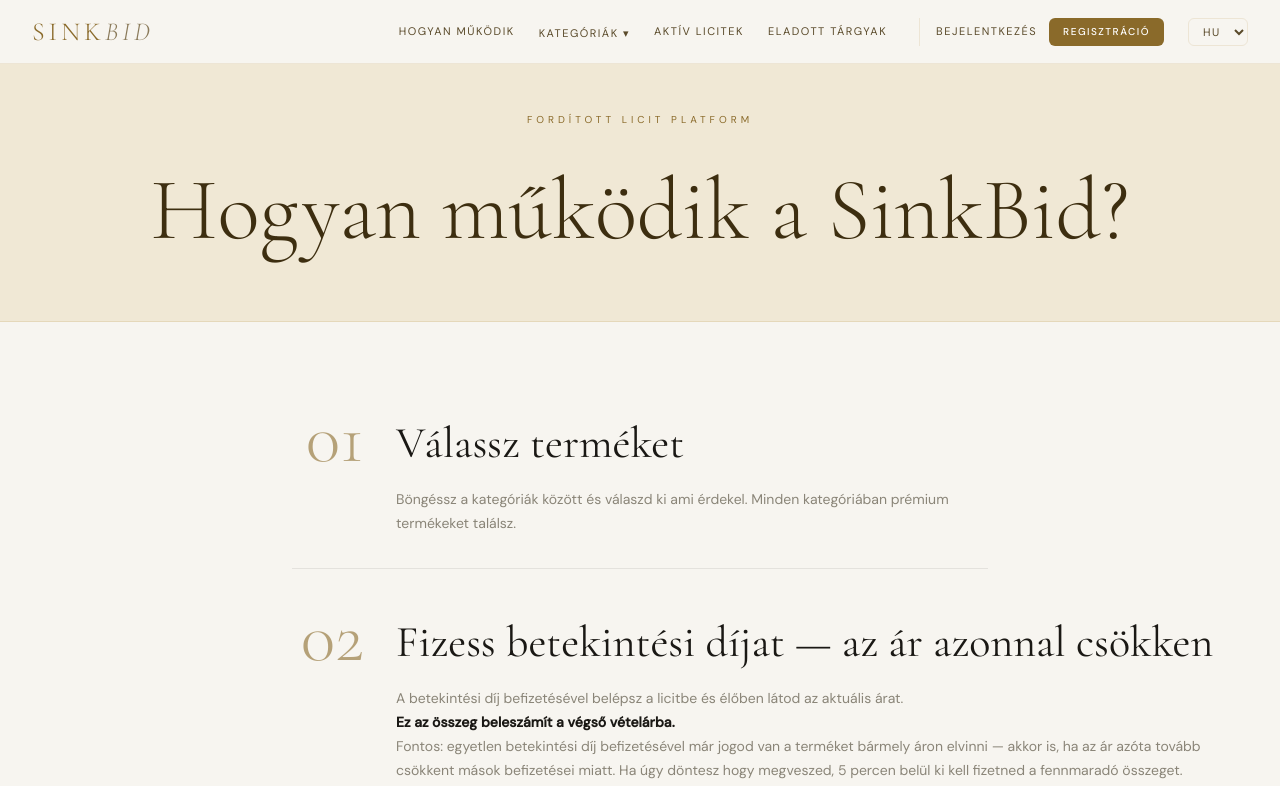
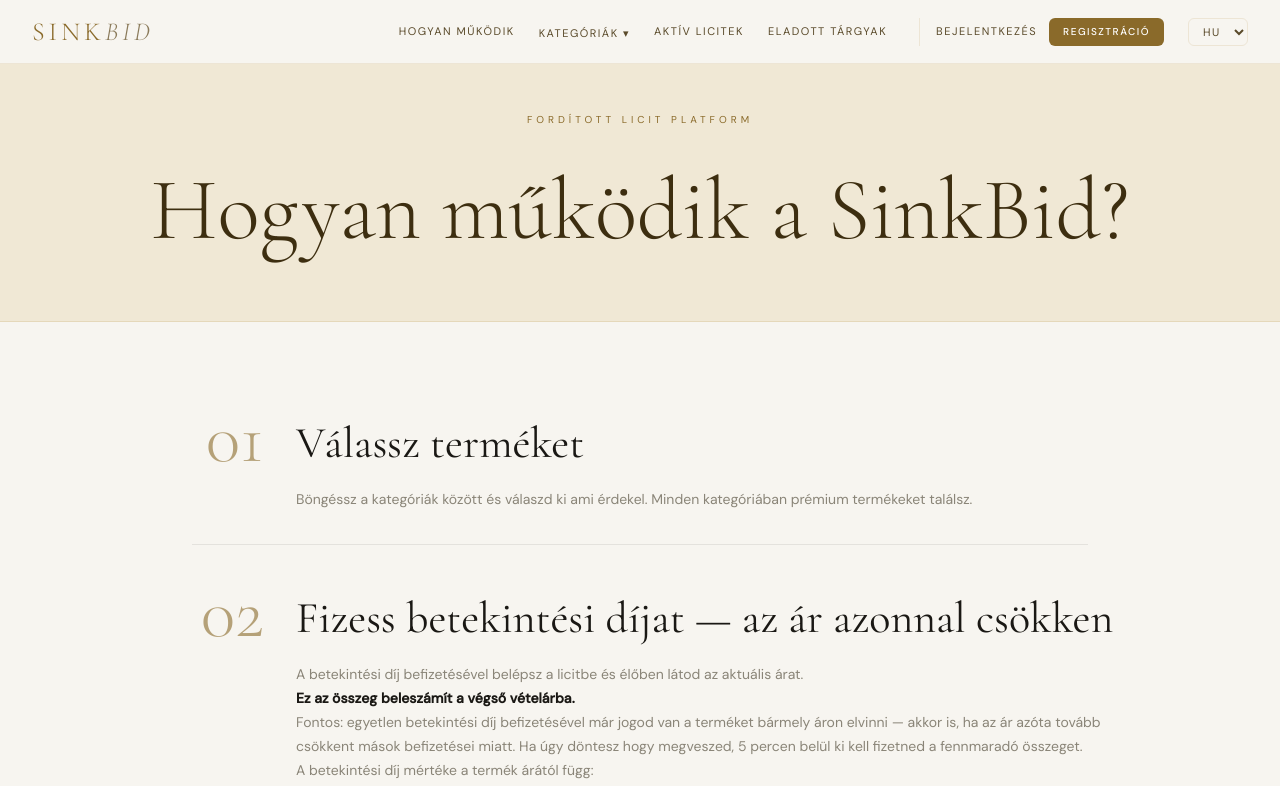
Before and after one commit to istvanlaha/SinkBid, a React (Vite) app: page /how in a window 1280 px wide. Shown: the top 786 px of the page. Built offline with nearby package versions, Linux system fonts and the light colour scheme.

Commit message:
Update HowItWorks.module.css

```diff
--- a/src/pages/HowItWorks.module.css
+++ b/src/pages/HowItWorks.module.css
@@ -23,11 +23,10 @@
 }
 
 .main {
-  max-width: 760px;
+  max-width: 960px;
   margin: 0 auto;
   padding: 3rem 2rem;
 }
-
 .steps {
   display: flex;
   flex-direction: column;
```
